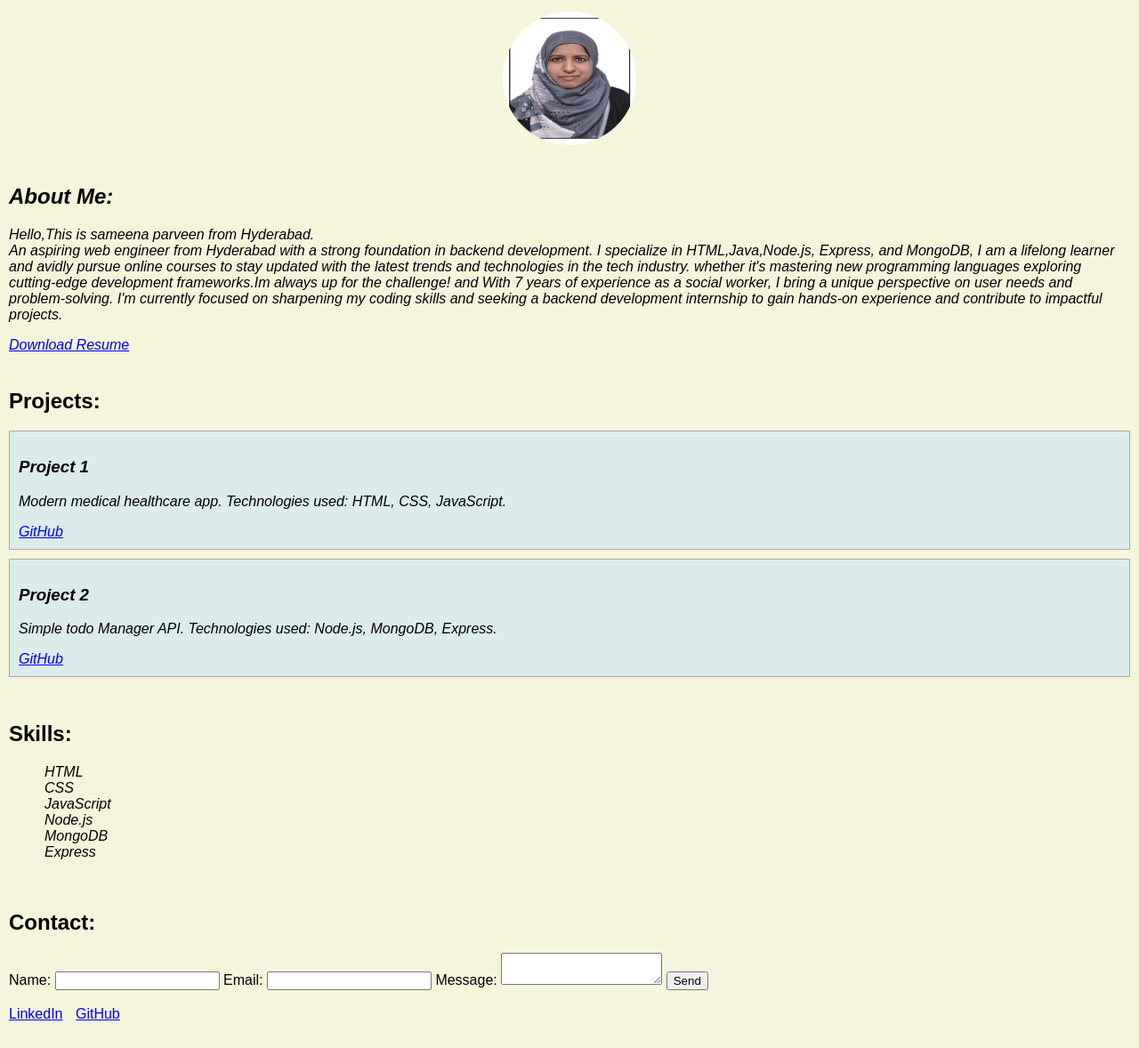
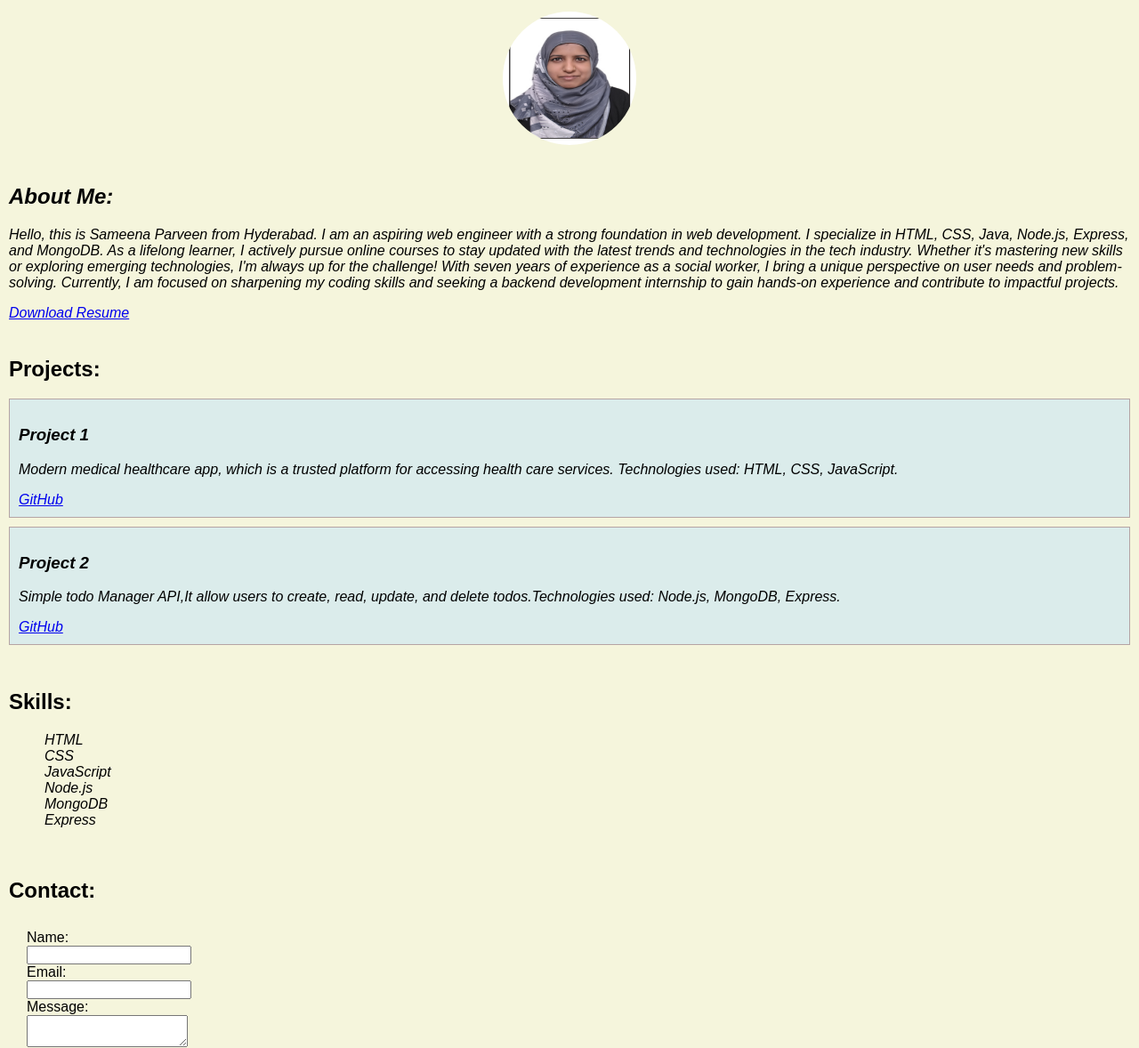
Before and after one commit to sameena-parveen/sameena-parveen, a plain HTML site: page index.html in a window 1280 px wide. Shown: the part 157-1335 px from the top of the page at 89% size. Drawn offline with Linux system fonts and the light colour scheme.

Commit message:
add some changes

```diff
--- a/index.html
+++ b/index.html
@@ -1,5 +1,6 @@
 <!DOCTYPE html>
 <html lang="en">
+
 <head>
     <meta charset="UTF-8">
     <meta name="viewport" content="width=device-width, initial-scale=1.0">
@@ -7,6 +8,7 @@
     <link rel="stylesheet" href="styles/style.css">
     <script defer src="scripts/script.js"></script>
 </head>
+
 <body>
     <header>
         <nav>
@@ -22,19 +24,22 @@
     <section id="home">
         <h1>Sameena Parveen</h1>
         <p>Web Engineer</p>
-        <img src="sameena-parveen\assets\sameena.jpg" alt="sameena-parveen">
+        <img src="assets/sameena parveen.png.JPG" alt="sameena-parveen">
     </section>
     <section id="about">
         <h2>About Me:</h2>
-        <p>Hello,This is sameena parveen from <span>Hyderabad.</span><br>An aspiring web engineer from Hyderabad with
-            a strong foundation in backend development. I specialize in HTML,Java,Node.js, Express, and MongoDB,
-            I am a lifelong learner and avidly pursue online courses to stay updated with the latest trends and
-            technologies in the tech industry. whether it's mastering new programming languages exploring
-            cutting-edge development frameworks.Im always up for the challenge! and With 7 years of experience as a
-            social worker, I bring a unique perspective on user needs and problem-solving. I'm currently focused
-            on sharpening my coding skills and seeking a backend development internship to gain hands-on
-            experience and contribute to impactful projects.</p>
-        <a href="https://resume-builder-test-new.masaischool.com/resume/public?resumeId=67a5a515dae27d0d64f42fb9" download>Download Resume</a>
+        <p>Hello, this is Sameena Parveen from Hyderabad.
+
+            I am an aspiring web engineer with a strong foundation in web development. I specialize in HTML, CSS, Java,
+            Node.js, Express, and MongoDB. As a lifelong learner, I actively pursue online courses to stay updated with
+            the latest trends and technologies in the tech industry. Whether it's mastering new skills or exploring
+            emerging technologies, I'm always up for the challenge!
+
+            With seven years of experience as a social worker, I bring a unique perspective on user needs and
+            problem-solving. Currently, I am focused on sharpening my coding skills and seeking a backend development
+            internship to gain hands-on experience and contribute to impactful projects.</p>
+        <a href="https://resume-builder-test-new.masaischool.com/resume/public?resumeId=67a5a515dae27d0d64f42fb9"
+            download>Download Resume</a>
     </section>
     <section id="projects">
         <h2>Projects:</h2>
@@ -70,4 +75,5 @@
         </div>
     </section>
 </body>
+
 </html>
--- a/scripts/script.js
+++ b/scripts/script.js
@@ -12,12 +12,12 @@ document.querySelectorAll('nav ul li a').forEach(anchor => {
 const projects = [
     {
         title: "Project 1",
-        description: "Modern medical healthcare app. Technologies used: HTML, CSS, JavaScript.",
+        description: "Modern medical healthcare app, which is a trusted platform for accessing health care services. Technologies used: HTML, CSS, JavaScript.",
         github: "https://github.com/sameena-parveen/modern-medical-care"
     },
     {
         title: "Project 2",
-        description: "Simple todo Manager API. Technologies used: Node.js, MongoDB, Express.",
+        description: "Simple todo Manager API,It allow users to create, read, update, and delete todos.Technologies used: Node.js, MongoDB, Express.",
         github: "https://github.com/sameena-parveen/simpleTodoapp"
     }
     // Add more projects as needed
--- a/styles/style.css
+++ b/styles/style.css
@@ -65,6 +65,13 @@ section {
 .social-media a {
     margin-right: 10px;
 }
+#contactForm{
+    padding: 10px;
+    margin:10px;
+    gap:10px;
+    width:200px;
+
+}
 
 /* Media Queries for Responsiveness */
 @media (max-width: 768px) {
```
Also changed, not shown: assets/sameena parveen.png.JPG (added), assets/sameena.jpg (deleted), 1 other file.
